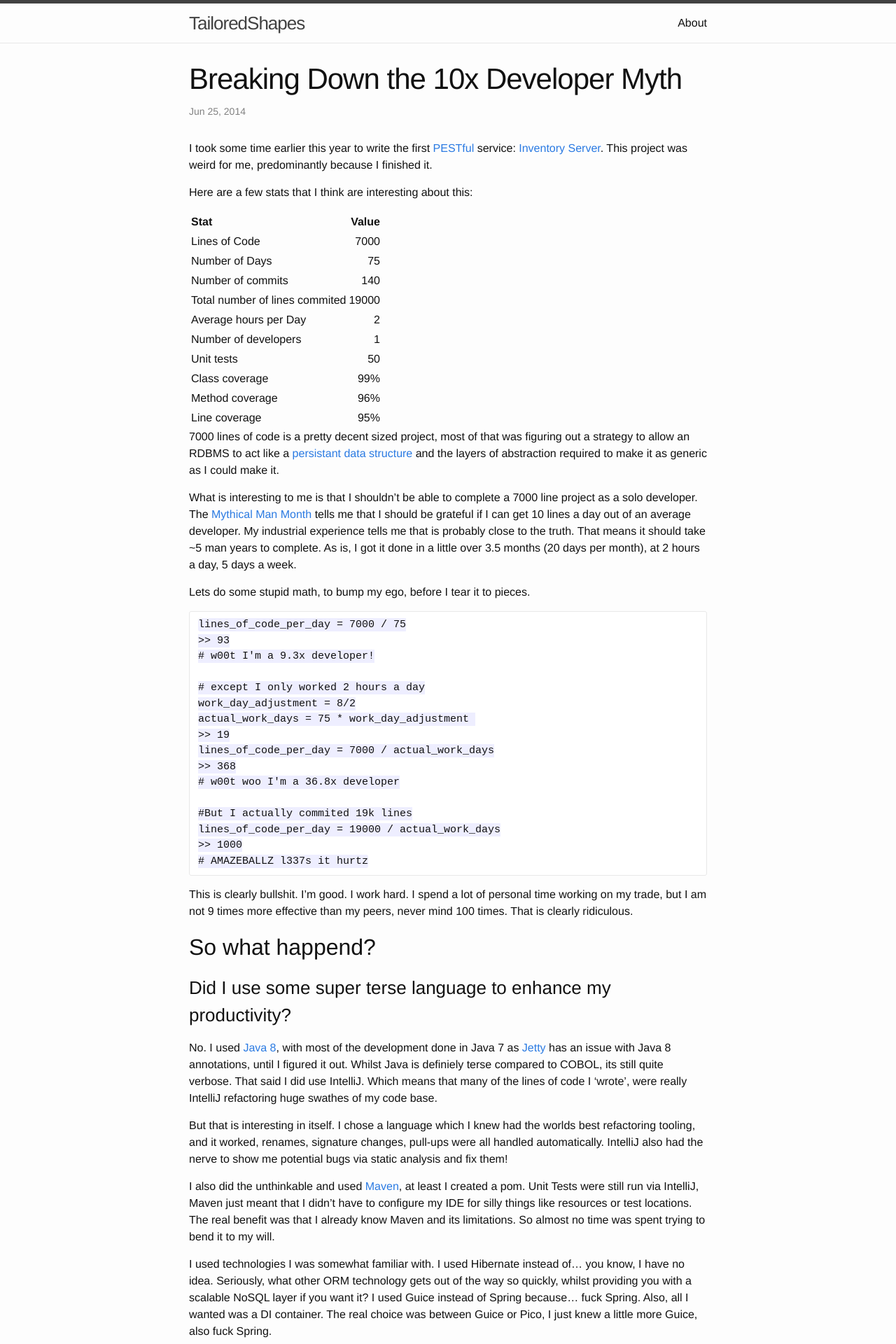
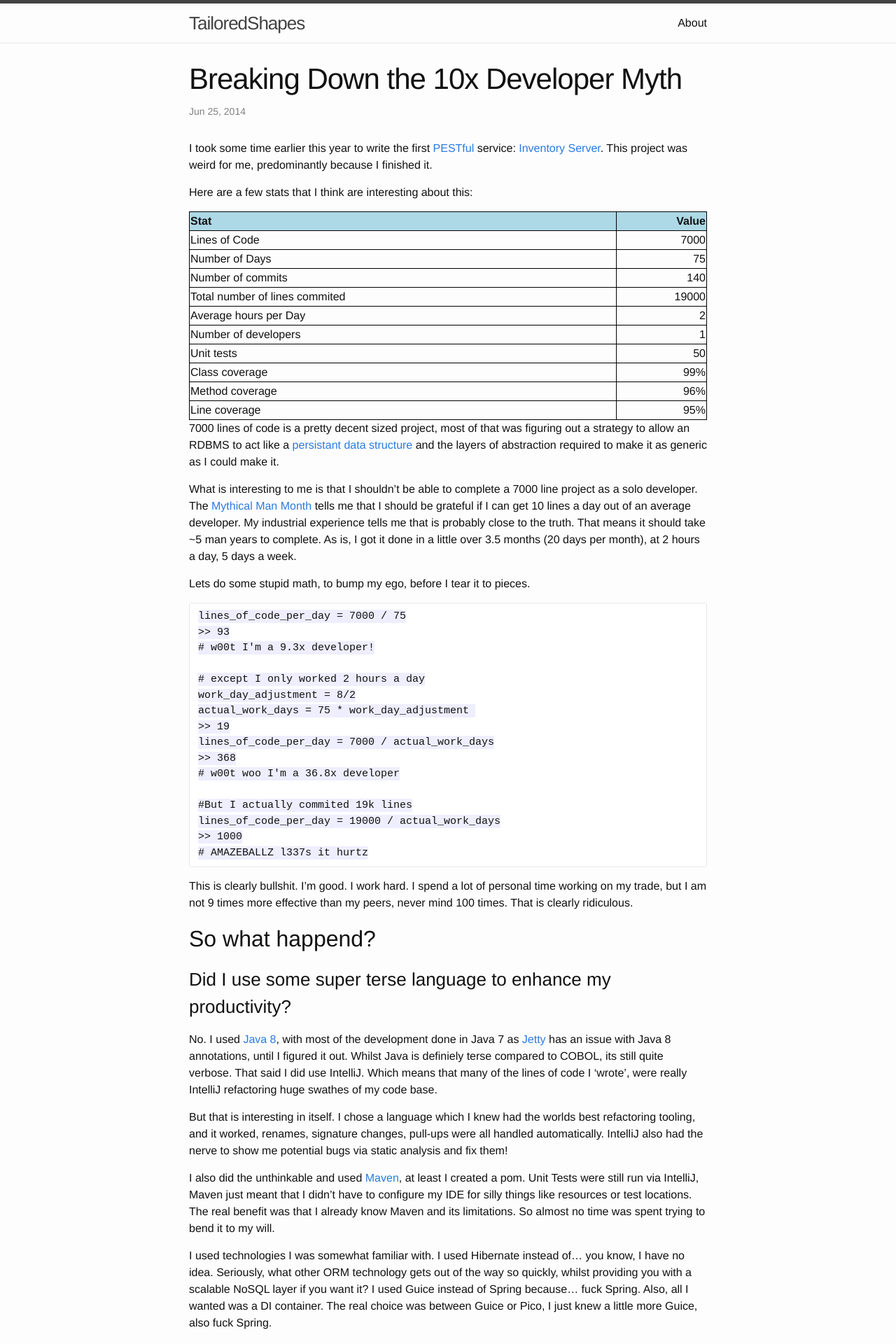
Before and after one commit to tsmarsh/blog, a Jekyll site: the page built from _posts/2014-06-25-a-pet-pest-project.markdown, in a window 1280 px wide. Shown: the top 1920 px of the page at 70% size. Built offline with Jekyll 4.4.1, drawn with Linux system fonts in a browser that asks for light colours.

Commit message:
Improved tables

```diff
--- a/_sass/_base.scss
+++ b/_sass/_base.scss
@@ -201,3 +201,15 @@ pre {
         }
     }
 }
+
+table {
+    border-collapse: collapse;
+    width: 100%;
+}
+
+th {
+    background-color: lightblue;
+}
+table, tr, td, th{
+    border: solid black 1px;
+}
```
